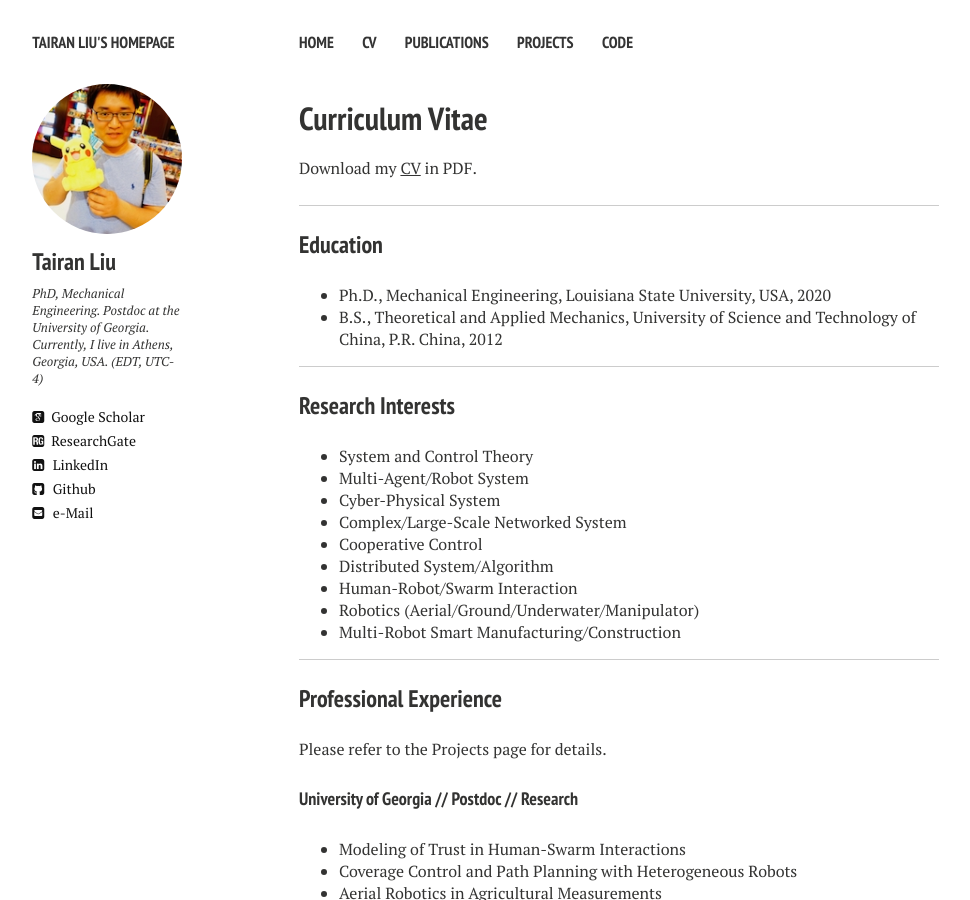
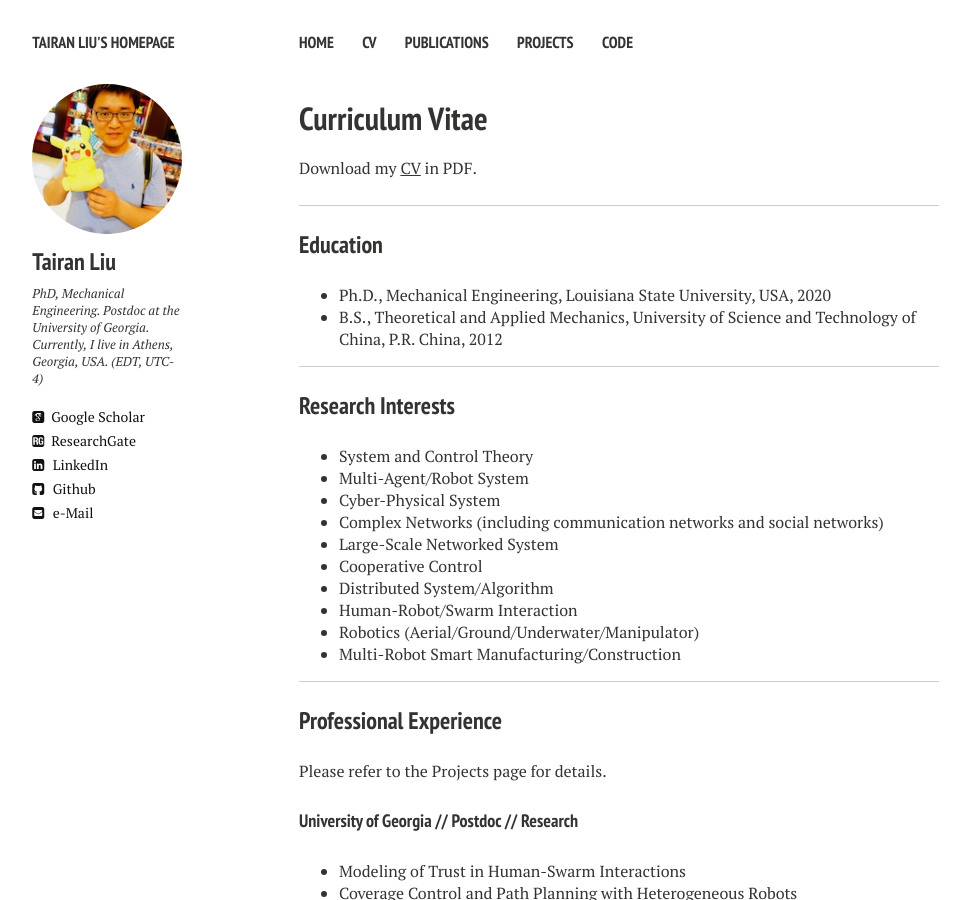
Before and after one commit to liutairan/liutairan.github.io, a Jekyll site: the page built from cv.md, in a window 1280 px wide and 900 px high. Shown: the whole window, without its empty margins (21-991 px from the left). Built offline with Jekyll 4.4.1, drawn with Linux system fonts in a browser that asks for light colours; nearby versions of some CDN libraries.

Commit message:
Update cv.md

```diff
--- a/cv.md
+++ b/cv.md
@@ -25,7 +25,8 @@ Download my <a href="https://liutairan.github.io/TairanLiu-CV.pdf" target="_blan
 * System and Control Theory
 * Multi-Agent/Robot System
 * Cyber-Physical System
-* Complex/Large-Scale Networked System
+* Complex Networks (including communication networks and social networks)
+* Large-Scale Networked System
 * Cooperative Control
 * Distributed System/Algorithm
 * Human-Robot/Swarm Interaction
```
